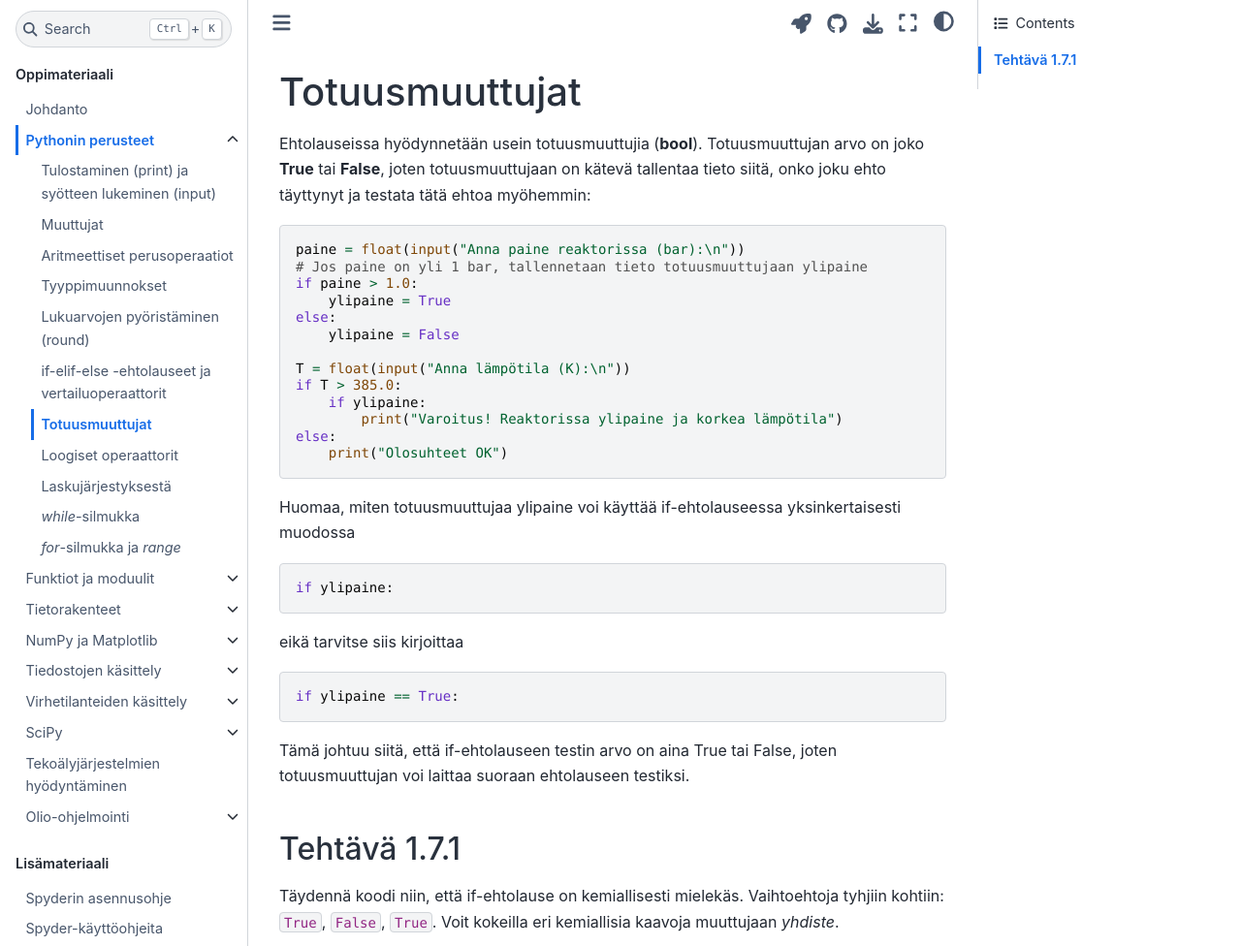
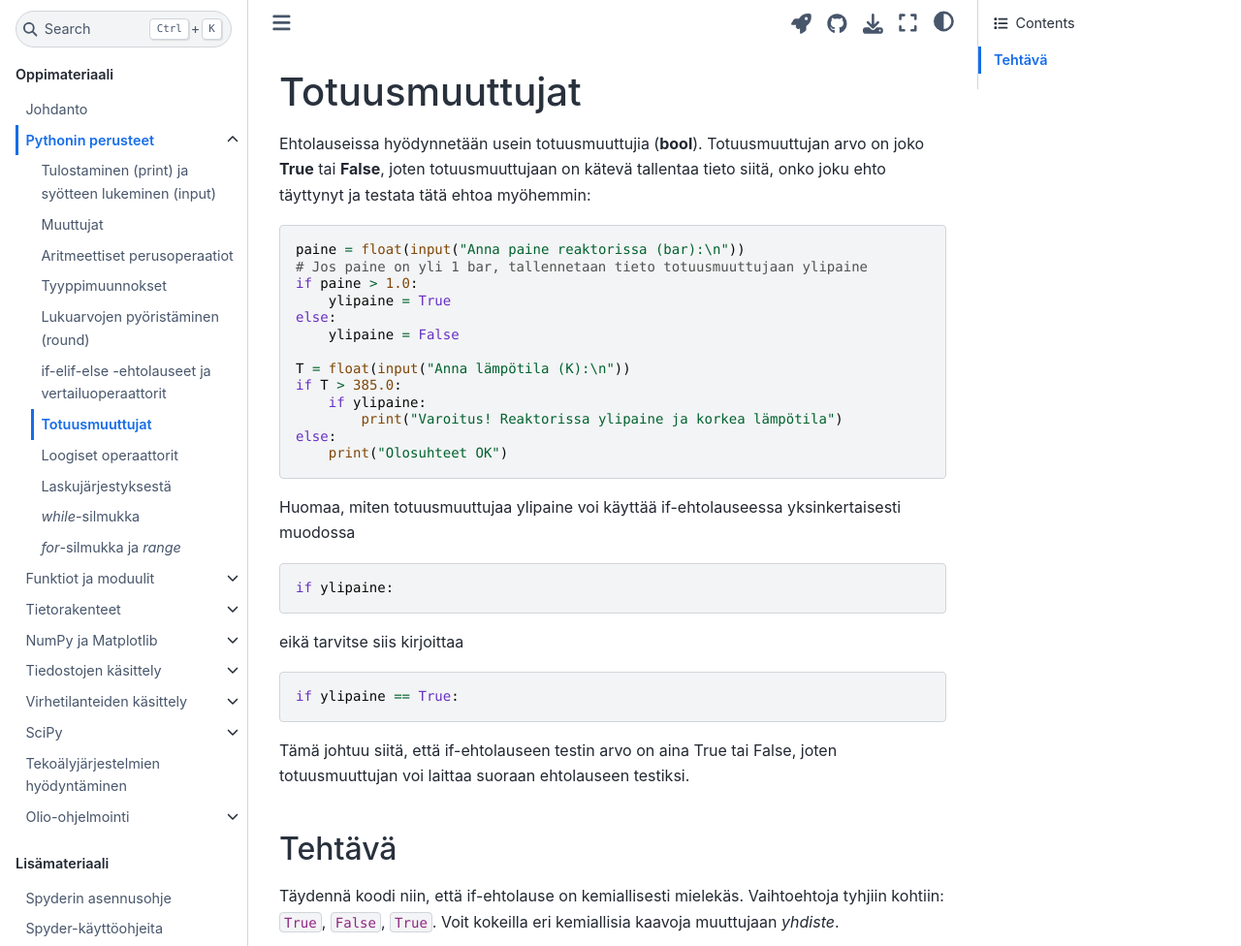
Before and after one commit to elina-ruha/CHEM-ohjelmointikurssikirja-test, a Jupyter Book: the page built from book/perusteet/bool.md, in a window 1280 px wide and 1374 px high. Shown: the top 976 px of the window at 97% size. Built offline with Jupyter Book 1.0.4 settings and Sphinx 7.4.7 and the Sphinx Book theme 1.1.4, drawn with Linux system fonts in a browser that asks for light colours; comment, search, counter and statistics services are not loaded.

Commit message:
Update bool.md

````diff
--- a/book/perusteet/bool.md
+++ b/book/perusteet/bool.md
@@ -37,7 +37,7 @@ if ylipaine == True:
 ```
 Tämä johtuu siitä, että if-ehtolauseen testin arvo on aina True tai False, joten totuusmuuttujan voi laittaa
 suoraan ehtolauseen testiksi.
-### Tehtävä 1.7.1
+### Tehtävä
 Täydennä koodi niin, että if-ehtolause on kemiallisesti mielekäs. Vaihtoehtoja tyhjiin kohtiin: `True`, `False`, `True`.
 Voit kokeilla eri kemiallisia kaavoja muuttujaan *yhdiste*.
 ```{code-cell} ipython3
````
